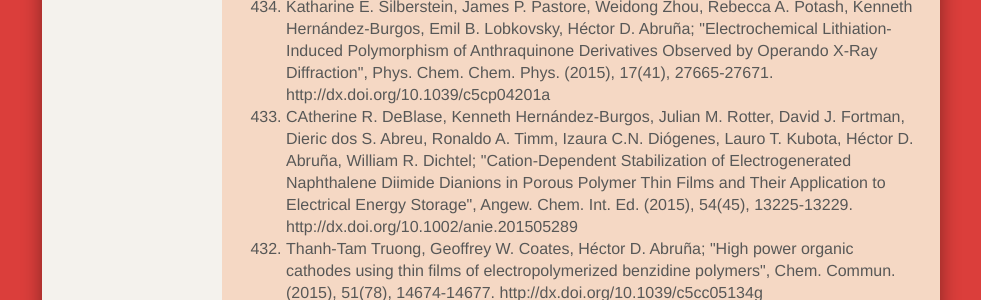
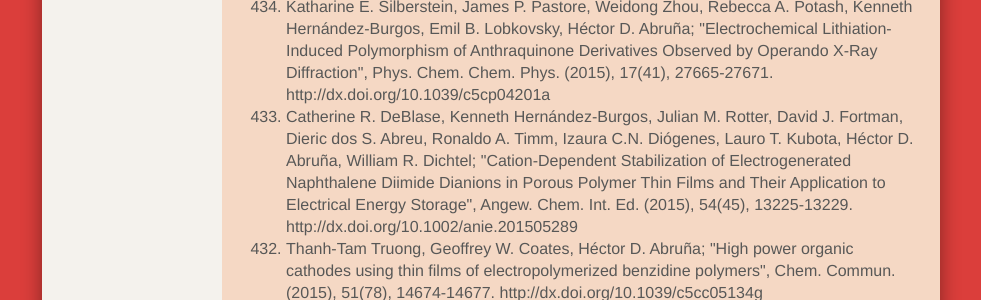
Before and after one commit to abruna/abruna.github.com, a Jekyll site: the page built from publications.html, in a window 1280 px wide and 900 px high, scrolled down 537 px. Shown: the part 152-452 px from the top of the window, without its empty margins (149-1130 px from the left). Built offline with Jekyll 4.4.1, drawn with Linux system fonts in a browser that asks for light colours; nearby versions of some CDN libraries.

```diff
--- a/_data/publications.yml
+++ b/_data/publications.yml
@@ -3,7 +3,7 @@
 - "Gabriel G. Rodríguez-Calero, Sean Conte, Michael A. Lowe, Stephen E. Burkhardt, Jie, Gao, Jimmy John, Kenneth Hernández-Burgos, Héctor D. Abruña; \"In situ electrochemical characterization of poly-3,4-ethylenedioxythiophene/tetraalkylphenylene diamine films and their potential use in electrochemical energy storage devices\", J. Electroanal. Chem. (2016), 765, 65-72. http://dx.doi.org/10.1016/j.jelechem.2015.11.010"
 - "Rosa M. Arán-Ais, Yingchao Yu, Robert Hovden, Jose Solla-Gullón, Enrique Herrero, Juan M. Feliu, Héctor D. Abruña; \"Identical Location Transmission Electron Microscopy Imaging of Site-Selective Pt Nanocatalysts: Electrochemical Activation and Surface Disordering\", J. Am. Chem. Soc. (2015), 137(47), 14992-14998.  http://dx.doi.org/10.1021/jacs.5b09553"
 - "Katharine E. Silberstein, James P. Pastore, Weidong Zhou, Rebecca A. Potash, Kenneth Hernández-Burgos, Emil B. Lobkovsky, Héctor D. Abruña; \"Electrochemical Lithiation-Induced Polymorphism of Anthraquinone Derivatives Observed by Operando X-Ray Diffraction\", Phys. Chem. Chem. Phys. (2015), 17(41), 27665-27671.  http://dx.doi.org/10.1039/c5cp04201a"
-- "CAtherine R. DeBlase, Kenneth Hernández-Burgos, Julian M. Rotter, David J. Fortman, Dieric dos S. Abreu, Ronaldo A. Timm, Izaura C.N. Diógenes, Lauro T. Kubota, Héctor D. Abruña, William R. Dichtel; \"Cation-Dependent Stabilization of Electrogenerated Naphthalene Diimide Dianions in Porous Polymer Thin Films and Their Application to Electrical Energy Storage\", Angew. Chem. Int. Ed. (2015), 54(45), 13225-13229. http://dx.doi.org/10.1002/anie.201505289"
+- "Catherine R. DeBlase, Kenneth Hernández-Burgos, Julian M. Rotter, David J. Fortman, Dieric dos S. Abreu, Ronaldo A. Timm, Izaura C.N. Diógenes, Lauro T. Kubota, Héctor D. Abruña, William R. Dichtel; \"Cation-Dependent Stabilization of Electrogenerated Naphthalene Diimide Dianions in Porous Polymer Thin Films and Their Application to Electrical Energy Storage\", Angew. Chem. Int. Ed. (2015), 54(45), 13225-13229. http://dx.doi.org/10.1002/anie.201505289"
 - "Thanh-Tam Truong, Geoffrey W. Coates, Héctor D. Abruña; \"High power organic cathodes using thin films of electropolymerized benzidine polymers\", Chem. Commun. (2015), 51(78), 14674-14677. http://dx.doi.org/10.1039/c5cc05134g"
 - "Weidong Zhou, Chongmin Wang, Qinglin Zhang, Héctor D. Abruña, Yang He, Jiangwei Wang, Scott X. Mao, Xingcheng Xiao; \"Tailoring Pore Size of Nitrogen-Doped Hollow Carbon Nanospheres for Confining Sulfur in Lithium-Sulfur Batteries\", Adv. Energy Mater. (2015), 5(16), 1401752-1-8. http://dx.doi.org/10.1002/aenm.201401752"
 - "James R. O’Dea, Megan E. Holtz, Anna E. Legard, Samuel D. Young, Raymond G. Burns, Abigail R. Van Wassen, David A. Muller, Héctor D. Abruña, Francis J. DiSalvo, R. Bruce van Dover, John A. Marohn; \"Conductivity and Microstructure of Combinatorially Sputter-Deposited Ta-Ti-Al Nitride Thin Films\", Chem. Mater. (2015), 27(13), 4515-4524. http://dx.doi.org/10.1021/cm504599s"
```
